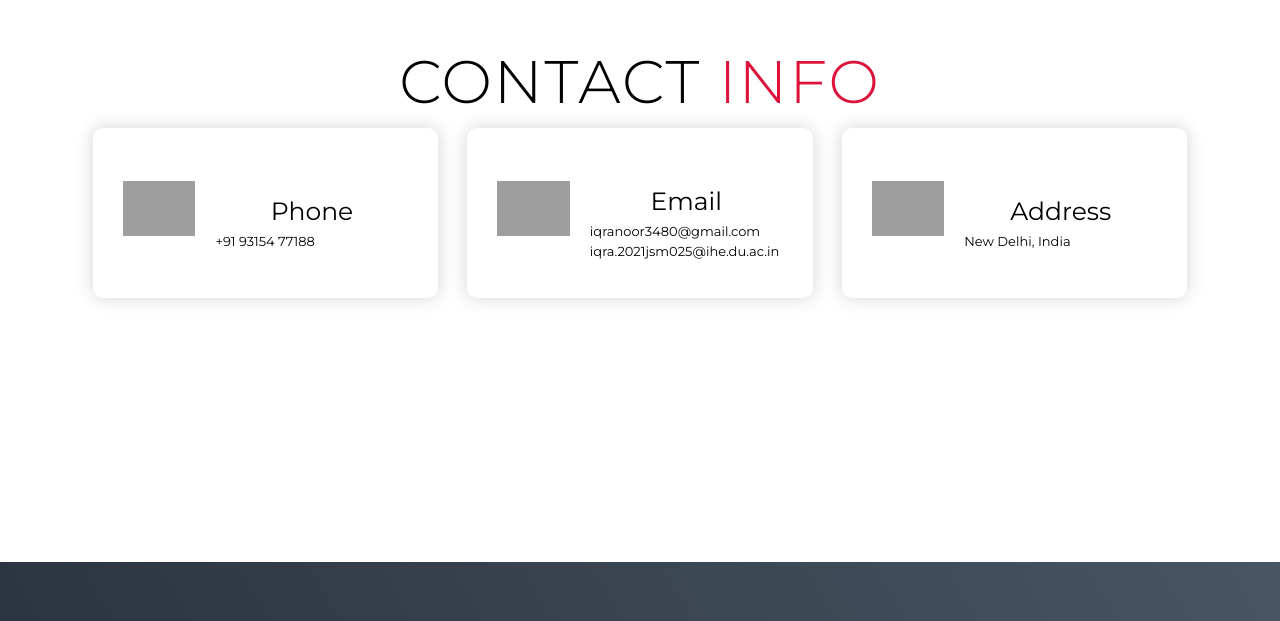
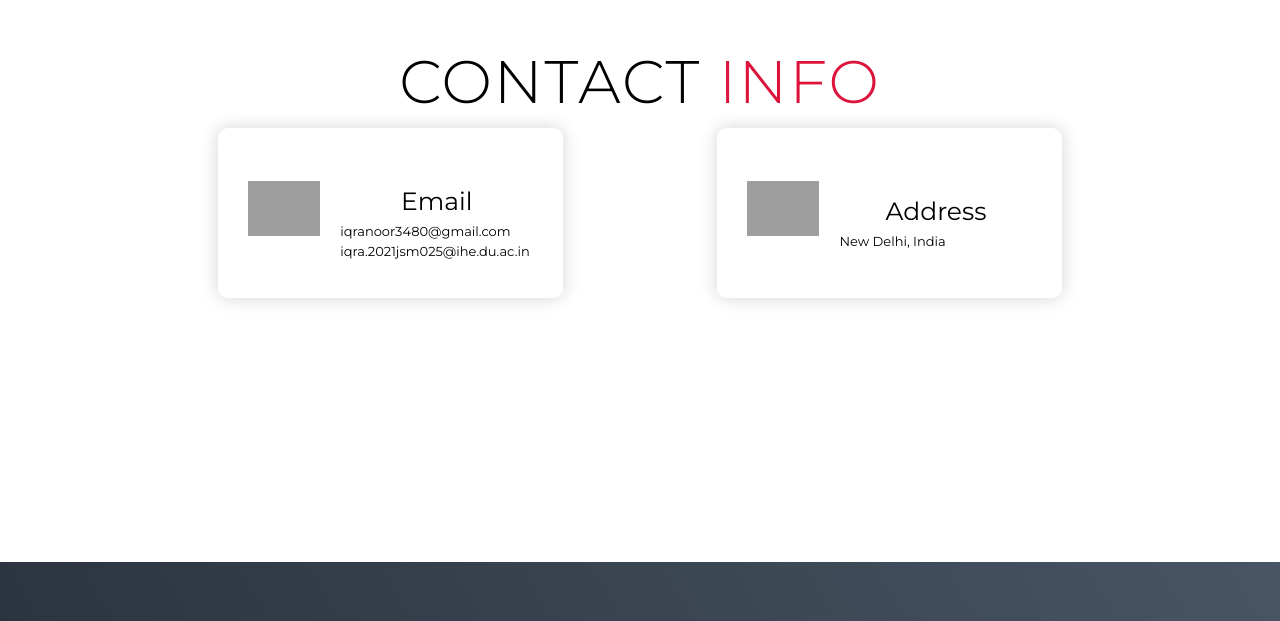
Before and after one commit to itsAfnanAlam/iqranoor, a plain HTML site: page index.html in a window 1280 px wide. Shown: the part 11379-12000 px from the top of the page. Drawn offline with Linux system fonts and the light colour scheme; grey boxes are pictures that could not be loaded.

Commit message:
did some ninore change

```diff
--- a/index.html
+++ b/index.html
@@ -6,6 +6,7 @@
   <meta name="viewport" content="width=device-width, initial-scale=1.0">
   <link rel="stylesheet" href="style.css">
   <title>Iqra Noor</title>
+  <link rel="shortcut icon" type="image/jpg" href="./img/favicon.png"/>
 </head>
 
 <body>
@@ -283,13 +284,13 @@
         <h1 class="section-title">Contact <span>info</span></h1>
       </div>
       <div class="contact-items">
-        <div class="contact-item">
+        <!-- <div class="contact-item">
           <div class="icon"><img src="https://img.icons8.com/bubbles/100/000000/phone.png" /></div>
           <div class="contact-info">
             <h1>Phone</h1>
             <h2>+91 93154 77188</h2>
           </div>
-        </div>
+        </div> -->
         <div class="contact-item">
           <div class="icon"><img src="https://img.icons8.com/bubbles/100/000000/new-post.png" /></div>
           <div class="contact-info">
```
Also changed, not shown: img/favicon.png (added).
